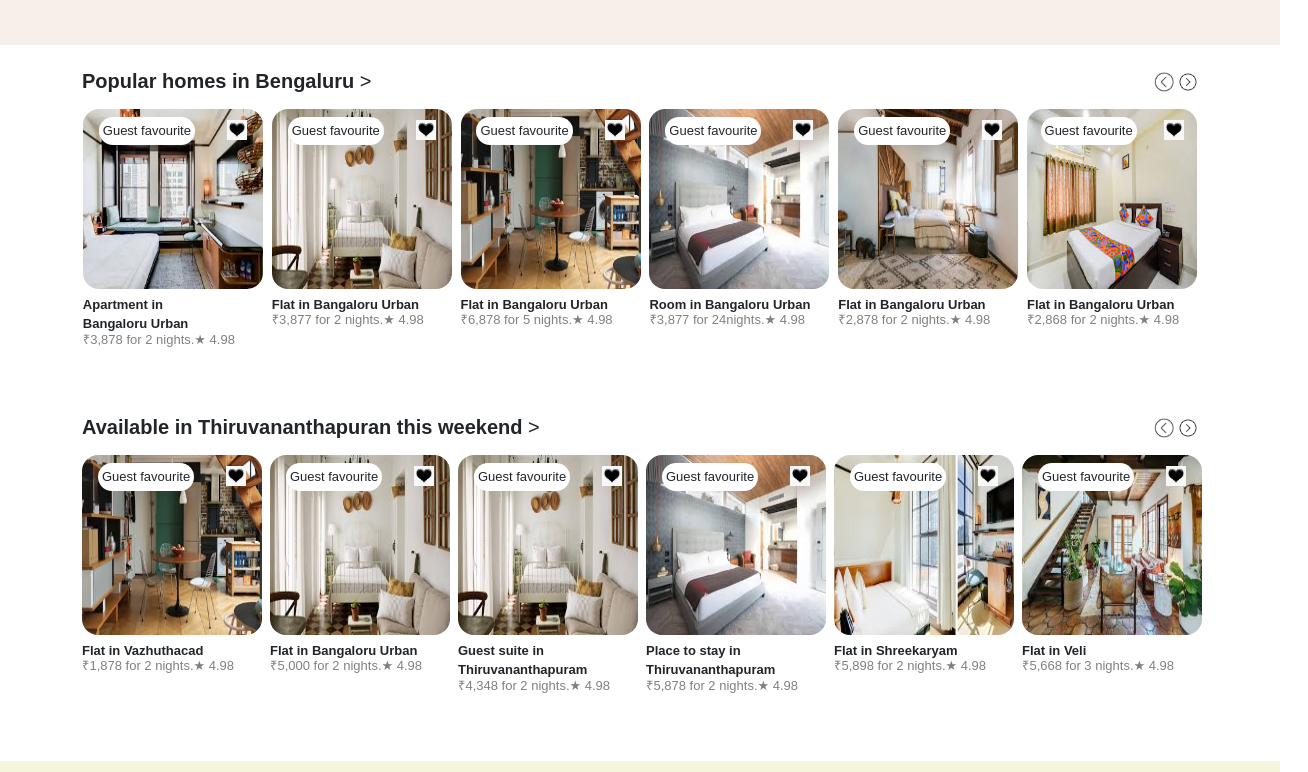
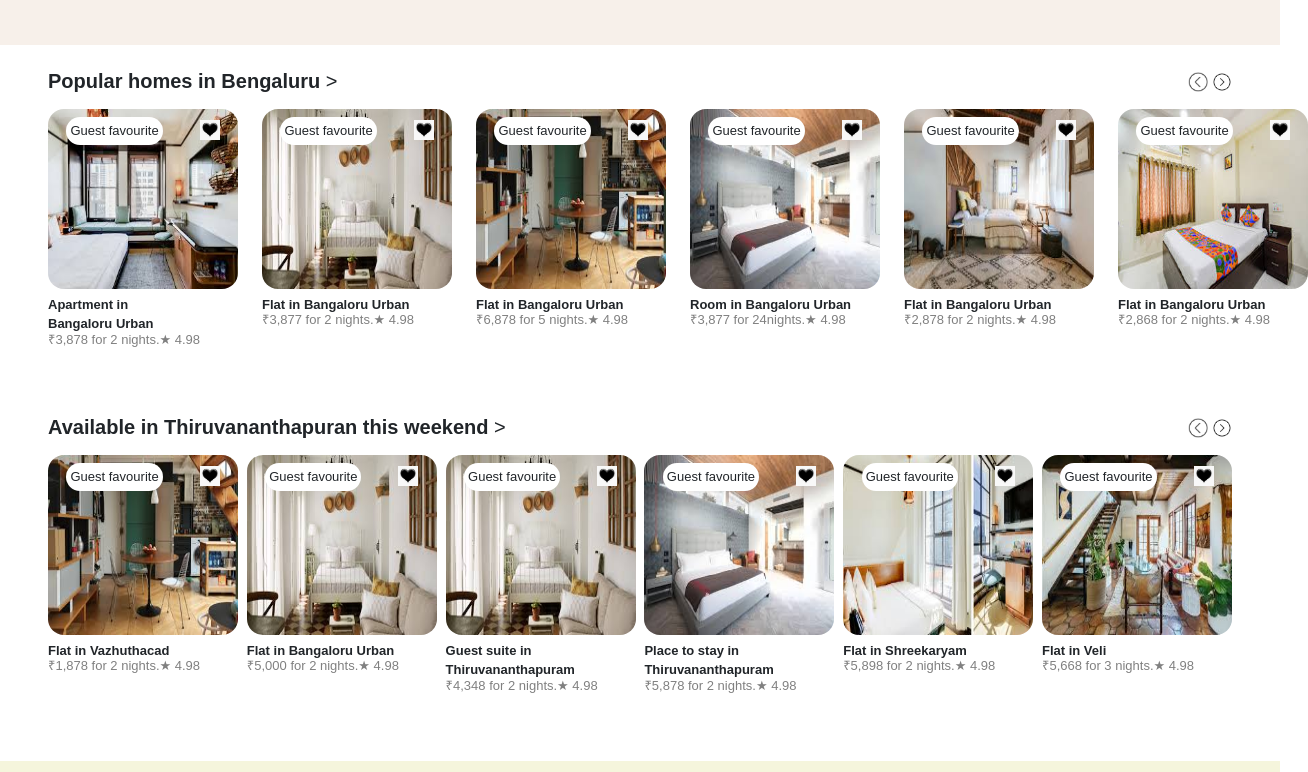
Before and after one commit to Aysha-Kader/airbnb-nashra, a plain HTML site: page index.html in a window 1280 px wide. Shown: the part 152-924 px from the top of the page, 1308 px wide, since content can reach past the window. Drawn offline with nearby package versions, Linux system fonts and the light colour scheme.

Commit message:
changed card lenghts

```diff
--- a/index.html
+++ b/index.html
@@ -86,7 +86,7 @@
   </header>
 
   <!-- bangluruu -->
-  <section class="container pb-0 ">
+  <section class="px-5 pb-0 ">
     <div>
       <div class="d-flex justify-content-between pt-4 pb-2">
         <div>
@@ -99,9 +99,9 @@
       </div>
 
 
-      <div class="d-flex justify-content-evenly gap-2">
+      <div  class="d-flex justify-content-between gap-4">
         <div>
-          <div><img src="/images/hotel1.jpeg" alt="pic1" style="height:180px;width:180px;" class="rounded-4 "></div>
+          <div><img src="/images/hotel1.jpeg" alt="pic1" style="height:180px;width:190px;" class="rounded-4 "></div>
           <div class="d-flex justify-content-around pt-2">
             <div class="rounded-pill bg-white p-1 " style="position:relative;bottom:180px;font-size:13px;">Guest
               favourite</div>
@@ -116,7 +116,7 @@
 
         <div>
 
-          <div><img src="/images/hotel2.jpeg" alt="pic1" style="height:180px;width:180px;" class="rounded-4 "></div>
+          <div><img src="/images/hotel2.jpeg" alt="pic1" style="height:180px;width:190px;" class="rounded-4 "></div>
           <div class="d-flex justify-content-around pt-2">
             <div class="rounded-pill bg-white p-1 " style="position:relative;bottom:180px;font-size:13px;">Guest
               favourite</div>
@@ -130,7 +130,7 @@
 
         <div>
 
-          <div><img src="/images/hotel6.jpeg" alt="pic1" style="height:180px;width:180px;" class="rounded-4 "></div>
+          <div><img src="/images/hotel6.jpeg" alt="pic1" style="height:180px;width:190px;" class="rounded-4 "></div>
           <div class="d-flex justify-content-around pt-2">
             <div class="rounded-pill bg-white p-1 " style="position:relative;bottom:180px;font-size:13px;">Guest
               favourite</div>
@@ -144,7 +144,7 @@
 
         <div>
 
-          <div><img src="/images/hotel3.jpeg" alt="pic1" style="height:180px;width:180px;" class="rounded-4 "></div>
+          <div><img src="/images/hotel3.jpeg" alt="pic1" style="height:180px;width:190px;" class="rounded-4 "></div>
           <div class="d-flex justify-content-around pt-2">
             <div class="rounded-pill bg-white p-1 " style="position:relative;bottom:180px;font-size:13px;">Guest
               favourite</div>
@@ -157,7 +157,7 @@
         </div>
         <div>
 
-          <div><img src="/images/hotel4.jpeg" alt="pic1" style="height:180px;width:180px;" class="rounded-4 "></div>
+          <div><img src="/images/hotel4.jpeg" alt="pic1" style="height:180px;width:190px;" class="rounded-4 "></div>
           <div class="d-flex justify-content-around pt-2 ">
             <div class="rounded-pill bg-white p-1 " style="position:relative;bottom:180px;font-size:13px;">Guest
               favourite</div>
@@ -170,7 +170,7 @@
         </div>
 
         <div>
-          <div><img src="/images/hotel5.jpeg" alt="pic1" style="height:180px;width:170px;" class="rounded-4 "></div>
+          <div><img src="/images/hotel5.jpeg" alt="pic1" style="height:180px;width:190px;" class="rounded-4 "></div>
           <div class="d-flex justify-content-around pt-2">
             <div class="rounded-pill bg-white p-1 " style="position:relative;bottom:180px;font-size:13px;">Guest
               favourite</div>
@@ -190,7 +190,7 @@
   </section>
 
   <!-- tvm-->
-  <section class="container pt-0">
+  <section class="px-5 pt-0">
     <div>
       <div class="d-flex justify-content-between pb-2">
         <div>
@@ -202,9 +202,9 @@
         </div>
       </div>
 
-      <div class="d-flex justify-content-evenly gap-2 ">
+      <div class="d-flex justify-content-between gap-1 ">
         <div>
-          <div><img src="/images/hotel6.jpeg" alt="pic1" style="height:180px;width:180px;" class="rounded-4 "></div>
+          <div><img src="/images/hotel6.jpeg" alt="pic1" style="height:180px;width:190px;" class="rounded-4 "></div>
           <div class="d-flex justify-content-around pt-2">
             <div class="rounded-pill bg-white p-1 " style="position:relative;bottom:180px;font-size:13px;">Guest
               favourite</div>
@@ -219,7 +219,7 @@
 
         <div>
 
-          <div><img src="/images/hotel2.jpeg" alt="pic1" style="height:180px;width:180px;" class="rounded-4 "></div>
+          <div><img src="/images/hotel2.jpeg" alt="pic1" style="height:180px;width:190px;" class="rounded-4 "></div>
           <div class="d-flex justify-content-around pt-2">
             <div class="rounded-pill bg-white p-1 " style="position:relative;bottom:180px;font-size:13px;">Guest
               favourite</div>
@@ -233,7 +233,7 @@
 
         <div>
 
-          <div><img src="/images/hotel2.jpeg" alt="pic1" style="height:180px;width:180px;" class="rounded-4 "></div>
+          <div><img src="/images/hotel2.jpeg" alt="pic1" style="height:180px;width:190px;" class="rounded-4 "></div>
           <div class="d-flex justify-content-around pt-2">
             <div class="rounded-pill bg-white p-1 " style="position:relative;bottom:180px;font-size:13px;">Guest
               favourite</div>
@@ -248,7 +248,7 @@
         </div>
         <div>
 
-          <div><img src="/images/hotel3.jpeg" alt="pic1" style="height:180px;width:180px;" class="rounded-4 "></div>
+          <div><img src="/images/hotel3.jpeg" alt="pic1" style="height:180px;width:190px;" class="rounded-4 "></div>
           <div class="d-flex justify-content-around pt-2">
             <div class="rounded-pill bg-white p-1 " style="position:relative;bottom:180px;font-size:13px;">Guest
               favourite</div>
@@ -262,7 +262,7 @@
         </div>
         <div>
 
-          <div><img src="/images/hotel9.jpeg" alt="pic1" style="height:180px;width:180px;" class="rounded-4 "></div>
+          <div><img src="/images/hotel9.jpeg" alt="pic1" style="height:180px;width:190px;" class="rounded-4 "></div>
           <div class="d-flex justify-content-around pt-2 ">
             <div class="rounded-pill bg-white p-1 " style="position:relative;bottom:180px;font-size:13px;">Guest
               favourite</div>
@@ -275,7 +275,7 @@
         </div>
 
         <div>
-          <div><img src="/images/hotel10.jpeg" alt="pic1" style="height:180px;width:180px;" class="rounded-4 "></div>
+          <div><img src="/images/hotel10.jpeg" alt="pic1" style="height:180px;width:190px;" class="rounded-4 "></div>
           <div class="d-flex justify-content-around pt-2">
             <div class="rounded-pill bg-white p-1 " style="position:relative;bottom:180px;font-size:13px;">Guest
               favourite</div>
@@ -293,8 +293,8 @@
   <!-- footer -->
   <footer style="background-color:beige;">
     <div class="pt-5 fs-4 px-5 border-bottom">Inspiration for future getaways</div>
-    <div class="d-flex   flex-column flex-md-row  justify-content-start gap-5 px-5  ">
-      <div class=" gap-3  pt-5" style="font-size:15px;">
+    <div class="d-flex   flex-column flex-md-row  justify-content-start gap-5 ">
+      <div class=" gap-3 px-5 pt-5" style="font-size:15px;">
         <p class="fw-bold pt-5">Support</p>
         <p>Help Centre</p>
         <p>Get help with a safety issue</p>
@@ -306,7 +306,7 @@
 
       </div>
 
-      <div class=" gap-3 pt-5 px-0 px-md-5" style="font-size:15px;">
+      <div class=" gap-3 pt-5 px-5 px-md-5" style="font-size:15px;">
         <p class="fw-bold pt-5 ">Hosting</p>
         <p>Airbnv your home</p>
         <p>Airbnb your experience</p>
@@ -320,7 +320,7 @@
 
       </div>
 
-      <div class=" gap-3  pt-5 px-0 px-md-5" style="font-size:15px;">
+      <div class=" gap-3  pt-5 px-5 px-md-5" style="font-size:15px;">
         <p class="fw-bold pt-5 ">Airbnb</p>
         <p>2025 Summer Release</p>
         <p>Newsroom</p>
```
